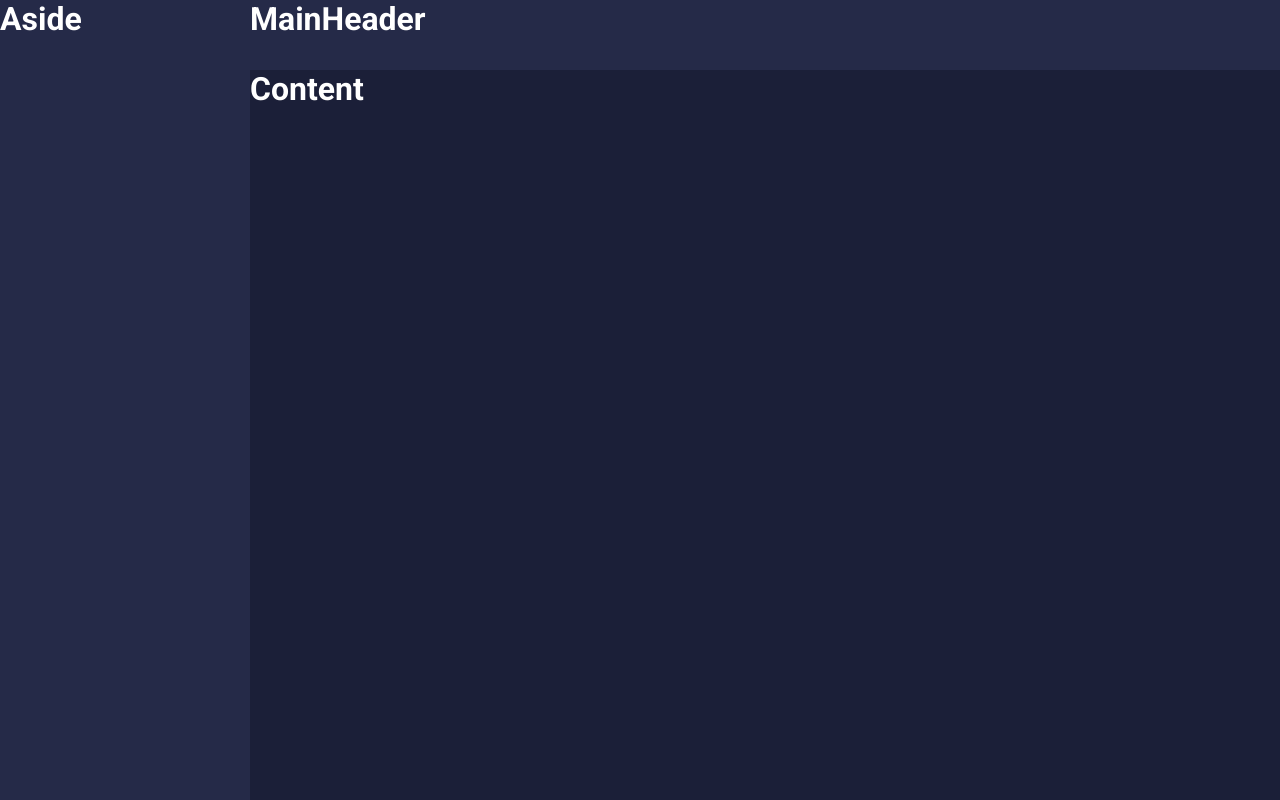
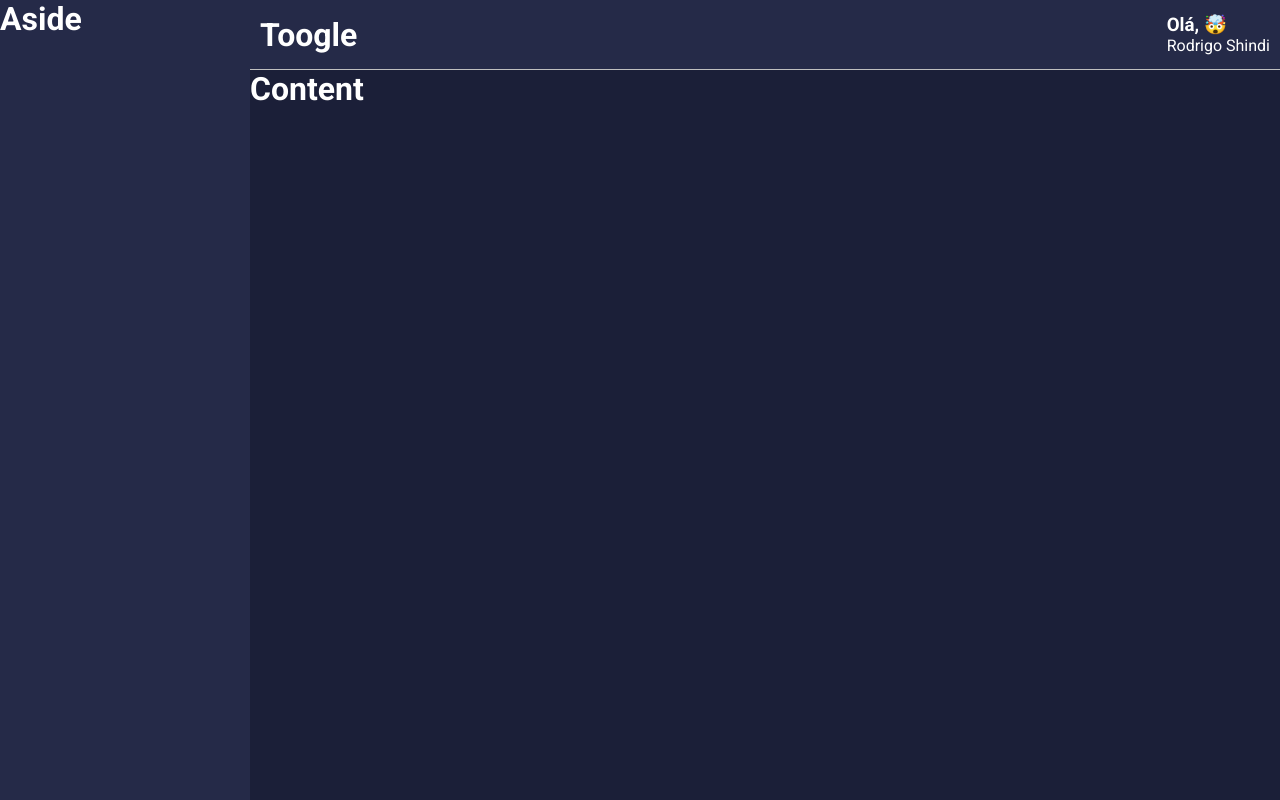
Before and after one commit to shindiogawa/typescript-layout-dashboard, a React (Create React App) app: page / in a window 1280 px wide. Built offline with nearby package versions, Linux system fonts and the light colour scheme.

Commit message:
Created main header component
added emojis

```diff
--- a/src/components/MainHeader/index.tsx
+++ b/src/components/MainHeader/index.tsx
@@ -1,11 +1,20 @@
-import React from 'react'
-import { Container } from './styles'
-// import { Container } from './styles';
+import React, { useMemo } from 'react'
+import emojis from '../../utils/emojis'
+import { Container, Profile, Welcome, UserName } from './styles'
 
 const MainHeader: React.FC = () => {
+  const emoji = useMemo(() => {
+    const indice = Math.floor(Math.random() * emojis.length)
+    return emojis[indice]
+  }, [])
   return (
     <Container>
-      <h1>MainHeader</h1>
+      <h1>Toogle</h1>
+
+      <Profile>
+        <Welcome>Olá, {emoji}</Welcome>
+        <UserName>Rodrigo Shindi</UserName>
+      </Profile>
     </Container>
   )
 }
--- a/src/components/MainHeader/styles.ts
+++ b/src/components/MainHeader/styles.ts
@@ -4,4 +4,14 @@
   grid-area: MH;
   color: ${props => props.theme.colors.white};
   background-color: ${props => props.theme.colors.secondary};
+  display: flex;
+  justify-content: space-between;
+  align-items: center;
+  padding: 0 10px;
+  border-bottom: 1px solid ${props => props.theme.colors.gray};
 `
+export const Profile = styled.div`
+  color: ${props => props.theme.colors.white};
+`
+export const Welcome = styled.h3``
+export const UserName = styled.span``
--- /dev/null
+++ b/src/utils/emojis.ts
@@ -0,0 +1 @@
+export default ['😀', '😈', '😎', '🤮', '🤯', '🙌']
```
